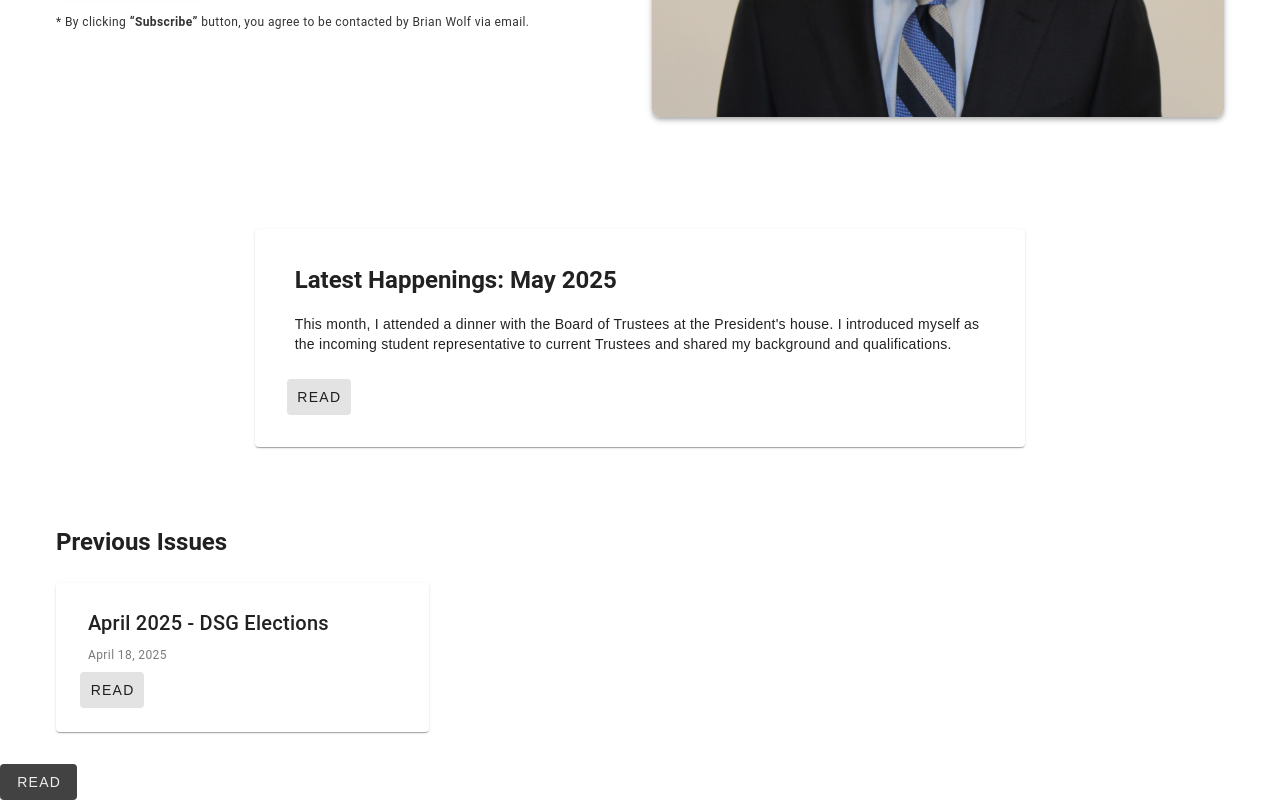
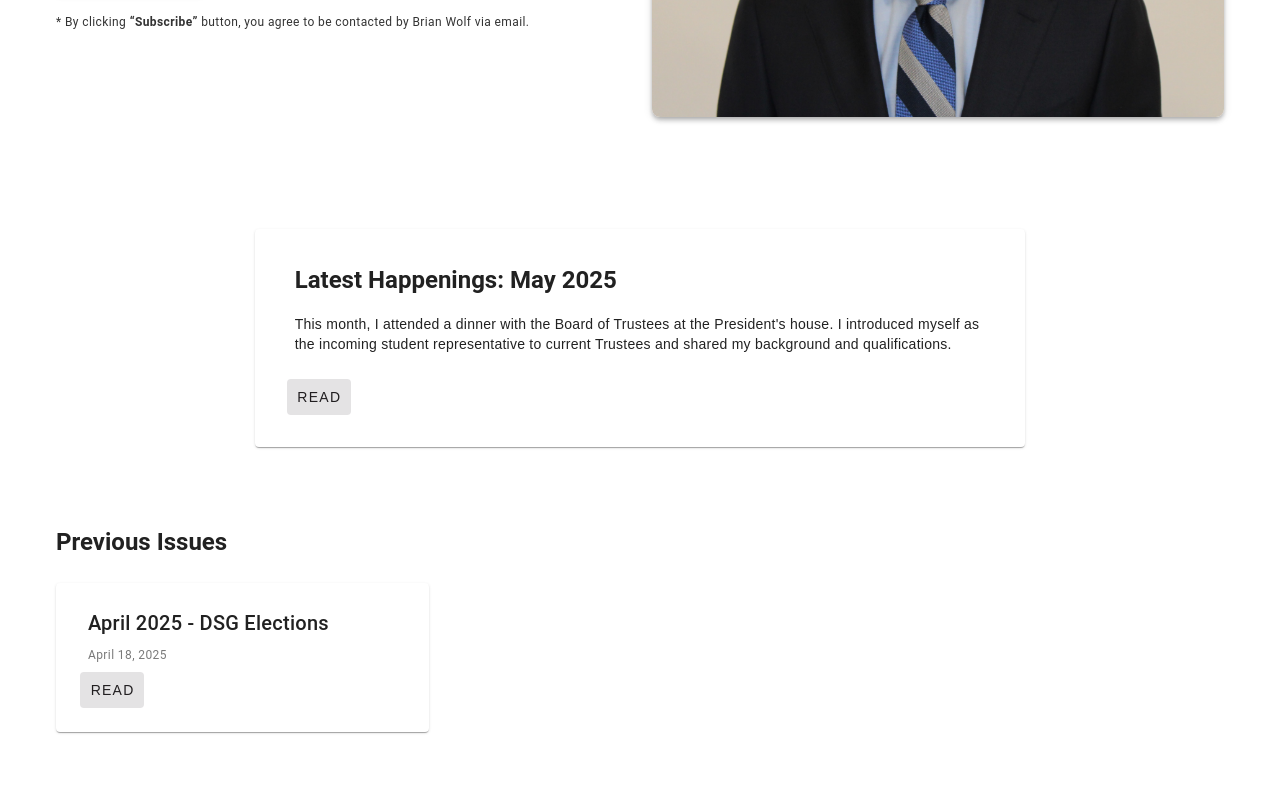
Before and after one commit to Windrunner25/trustee-comms, a Vue app: page / in a window 1280 px wide. Shown: the part 557-1357 px from the top of the page. After the commit the page ends 1321 px from the top, so only its background shows below. Built offline with nearby package versions, Linux system fonts and the light colour scheme; a small style sheet from the web is missing.

Commit message:
working dialogue button

```diff
--- a/components.d.ts
+++ b/components.d.ts
@@ -12,6 +12,7 @@ declare module 'vue' {
     AppFooter: typeof import('./src/components/AppFooter.vue')['default']
     HelloWorld: typeof import('./src/components/HelloWorld.vue')['default']
     Newsletter: typeof import('./src/components/Newsletter.vue')['default']
+    NewsletterButton: typeof import('./src/components/NewsletterButton.vue')['default']
     NewsletterCard: typeof import('./src/components/NewsletterCard.vue')['default']
     RouterLink: typeof import('vue-router')['RouterLink']
     RouterView: typeof import('vue-router')['RouterView']
--- /dev/null
+++ b/src/components/NewsletterButton.vue
@@ -0,0 +1,36 @@
+<template>
+  <v-dialog v-model="isDialogueOpen" max-width="500px">
+    <template v-slot:activator="{ props: activatorProps }">
+      <v-btn v-bind="activatorProps" color="primary" variant="tonal"
+        >Read</v-btn
+      >
+    </template>
+
+    <template v-slot:default>
+      <v-card>
+        <v-card-title>
+          <span class="headline">Props Text</span>
+        </v-card-title>
+        <v-card-text>More props text</v-card-text>
+        <v-card-actions>
+          <v-spacer></v-spacer>
+          <v-btn color="primary" variant="tonal" @click="close">Cancel</v-btn>
+        </v-card-actions>
+      </v-card>
+    </template>
+  </v-dialog>
+</template>
+
+<script setup>
+import { ref, computed, watch, onMounted } from "vue";
+import { useRouter } from "vue-router";
+
+const router = useRouter();
+
+// Form state
+const isDialogueOpen = ref(false);
+
+function close() {
+  isDialogueOpen.value = false;
+}
+</script>
--- a/src/components/NewsletterCard.vue
+++ b/src/components/NewsletterCard.vue
@@ -16,50 +16,18 @@
               issue.date
             }}</v-card-subtitle>
             <v-card-actions>
-              <v-btn color="primary" variant="tonal" text>Read</v-btn>
-              <template v-slot:activator="{ props: activatorProps }">
-                  <v-btn
-                    v-bind="activatorProps"
-                    color="surface-variant"
-                    text="Read"
-                    variant="flat"
-                  ></v-btn>
-              </template>
+              <NewsletterButton />
             </v-card-actions>
           </v-card>
         </v-col>
       </v-row>
     </v-container>
-
-    <v-dialog max-width="500">
-      <template v-slot:activator="{ props: activatorProps }">
-        <v-btn
-          v-bind="activatorProps"
-          color="surface-variant"
-          text="Read"
-          variant="flat"
-        ></v-btn>
-      </template>
-
-      <template v-slot:default="{ isActive }">
-        <v-card title="Dialog">
-          <v-card-text>
-            Lorem ipsum dolor sit amet, consectetur adipiscing elit, sed do
-            eiusmod tempor incididunt ut labore et dolore magna aliqua.
-          </v-card-text>
-
-          <v-card-actions>
-            <v-spacer></v-spacer>
-
-            <v-btn text="Close Dialog" @click="isActive.value = false"></v-btn>
-          </v-card-actions>
-        </v-card>
-      </template>
-    </v-dialog>
   </section>
 </template>
 
 <script setup>
+import NewsletterButton from "@/components/NewsletterButton.vue";
+
 const previousNewsletters = [
   { title: "April 2025 - DSG Elections", date: "April 18, 2025" },
 ];
```
